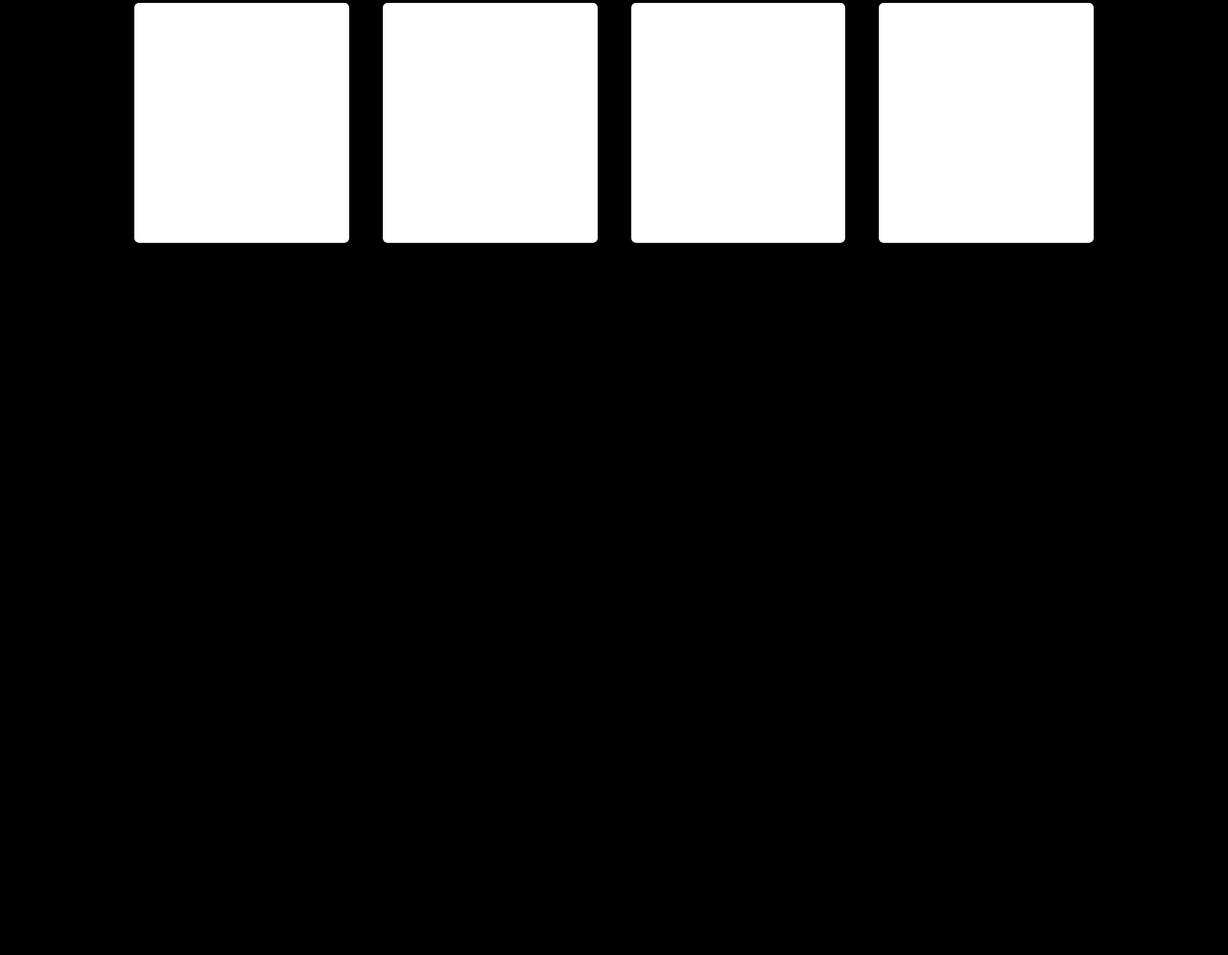
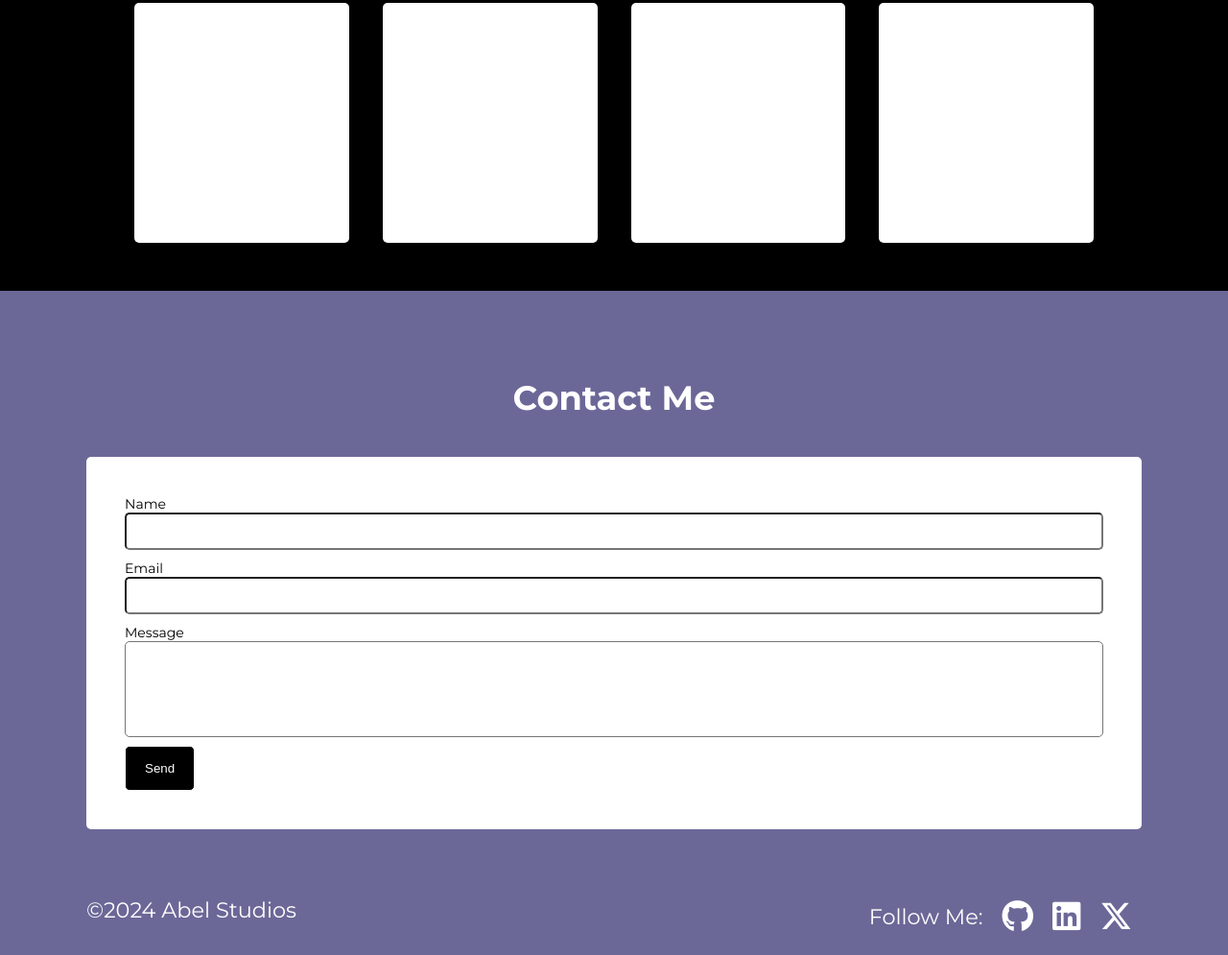
Before and after one commit to stu822/portfolio, a plain HTML site: page index.html in a window 1280 px wide. Shown: the part 1409-2404 px from the top of the page at 96% size. Before the commit the page ends 1712 px from the top, so only its background shows below. Drawn offline with Linux system fonts and the light colour scheme.

Commit message:
create footer and basic design for website

```diff
--- a/index.html
+++ b/index.html
@@ -66,10 +66,51 @@
             <!-- <div class="card"></div> -->
           </div>
         </section>
-        <section id="contact"></section>
       </div>
+      <section id="contact">
+        <h2 class="section-header">Contact Me</h2>
+        <form action="">
+          <div class="form-group">
+            <label for="username">Name</label>
+            <input type="text" name="username" id="username" />
+          </div>
+          <div class="form-group">
+            <label for="email">Email</label>
+            <input type="email" name="email" id="email" />
+          </div>
+          <div class="form-group">
+            <label for="message">Message</label>
+            <textarea name="message" id="message"></textarea>
+          </div>
+          <button class="btn">Send</button>
+        </form>
+      </section>
     </main>
-    <footer class="main-footer"></footer>
+    <footer class="main-footer">
+      <div class="container">
+        <p>&copy;2024 Abel Studios</p>
+        <div class="socials">
+          <p>Follow Me:</p>
+          <ul>
+            <li>
+              <a target="_blank" href="https://github.com/stu822"
+                ><i class="fa-brands fa-github"></i
+              ></a>
+            </li>
+            <li>
+              <a target="_blank" href="https://linkedin.com"
+                ><i class="fa-brands fa-linkedin"></i
+              ></a>
+            </li>
+            <li>
+              <a target="_blank" href="https://x.com"
+                ><i class="fa-brands fa-x-twitter"></i
+              ></a>
+            </li>
+          </ul>
+        </div>
+      </div>
+    </footer>
     <script src="app.js"></script>
   </body>
 </html>
--- a/styles.css
+++ b/styles.css
@@ -1,6 +1,7 @@
 :root{
     --text-light: #fff;
     --bg-dark: #000;
+    --bg-accent: #6b6898;
 }
 
 * {
@@ -147,3 +148,87 @@ header::before {
     align-items: center;
     padding: 50px;
 }
+
+/* Contact Section */
+#contact {
+    background-color: var(--bg-accent);
+    width: 100%;
+    padding: 50px 0;
+}
+
+#contact form {
+    color: var(--bg-dark);
+    background-color: var(--text-light);
+    padding: 40px;
+    max-width: 1100px;
+    margin: 0 auto;
+    border-radius: 5px;
+}
+
+.form-group {
+    margin-bottom: 10px;
+
+}
+.form-group label {
+    display: block;
+    font-size: 14px;
+}
+.form-group input, .form-group textarea {
+    width: 100%;
+    padding: 10px;
+    border-radius: 5px;
+}
+
+.form-group textarea {
+    height: 100px;
+    font-family: inherit;
+    resize: none;
+}
+
+.form-group:last-of-type{
+    margin-bottom: 5px;
+}
+#contact button {
+    background-color: #000;
+    cursor: pointer;
+}
+
+/* Footer */
+
+.main-footer {
+    width: 100%;
+    padding: 20px;
+    background-color: var(--bg-accent);
+    font-size: 1.4rem;
+}
+.main-footer .container {
+    display: flex;
+    justify-content: space-between;
+}
+
+.main-footer .socials {
+    display: flex;
+    align-items: center;
+    justify-content: space-around;
+}
+
+.main-footer .socials p {
+    margin-right: 10px;
+}
+
+.main-footer .socials ul {
+    display: flex;
+    justify-content: space-evenly;
+    align-items: center;
+    list-style: none;
+}
+
+.main-footer .socials ul li {
+    padding: 0 10px;
+    cursor: pointer;
+}
+
+.main-footer .socials ul li a {
+    font-size: 2.1rem;
+    color: var(--text-light);
+}
```
